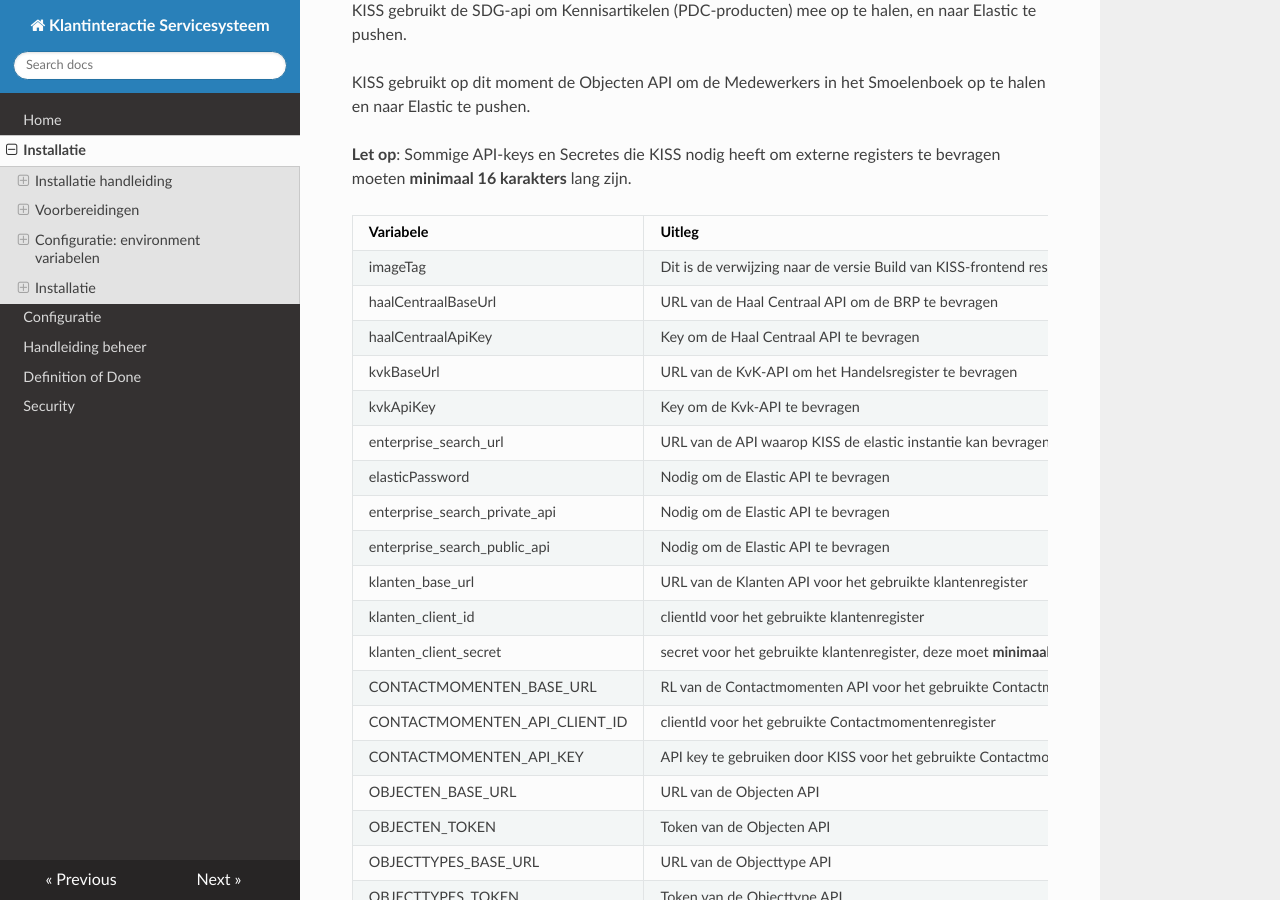
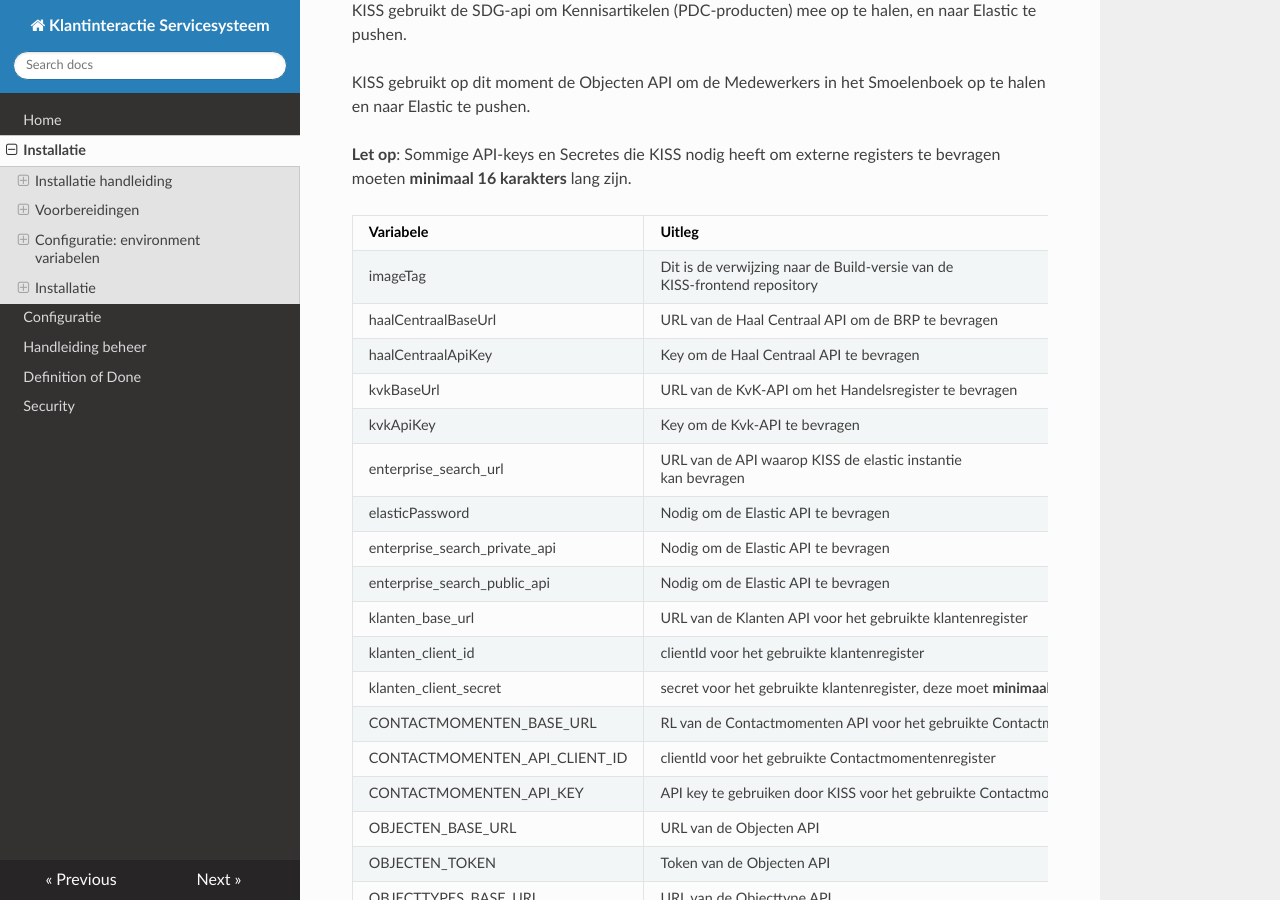
Before and after one commit to Klantinteractie-Servicesysteem/.github, an MkDocs documentation site: the page built from docs/INSTALLATION.md, in a window 1280 px wide and 900 px high, scrolled down 3178 px. Built offline with MkDocs 1.6.1, drawn with Linux system fonts in a browser that asks for light colours; nearby versions of some CDN libraries.

Commit message:
start met tabel aanpassen naar rtd-view

```diff
--- a/docs/INSTALLATION.md
+++ b/docs/INSTALLATION.md
@@ -108,12 +108,12 @@
 
 | Variabele | Uitleg |
 |---|---|
-| imageTag | Dit is de verwijzing naar de versie Build van KISS-frontend respository |
+| imageTag | Dit is de verwijzing naar de Build-versie van de <br />KISS-frontend repository |
 | haalCentraalBaseUrl | URL van de Haal Centraal API om de BRP te bevragen |
 | haalCentraalApiKey | Key om de Haal Centraal API te bevragen |
 | kvkBaseUrl | URL van de KvK-API om het Handelsregister te bevragen |
 | kvkApiKey | Key om de Kvk-API te bevragen |
-| enterprise_search_url | URL van de API waarop KISS de elastic instantie kan bevragen |
+| enterprise_search_url | URL van de API waarop KISS de elastic instantie <br />kan bevragen |
 | elasticPassword | Nodig om de Elastic API te bevragen |
 | enterprise_search_private_api | Nodig om de Elastic API te bevragen |
 | enterprise_search_public_api | Nodig om de Elastic API te bevragen |
```
